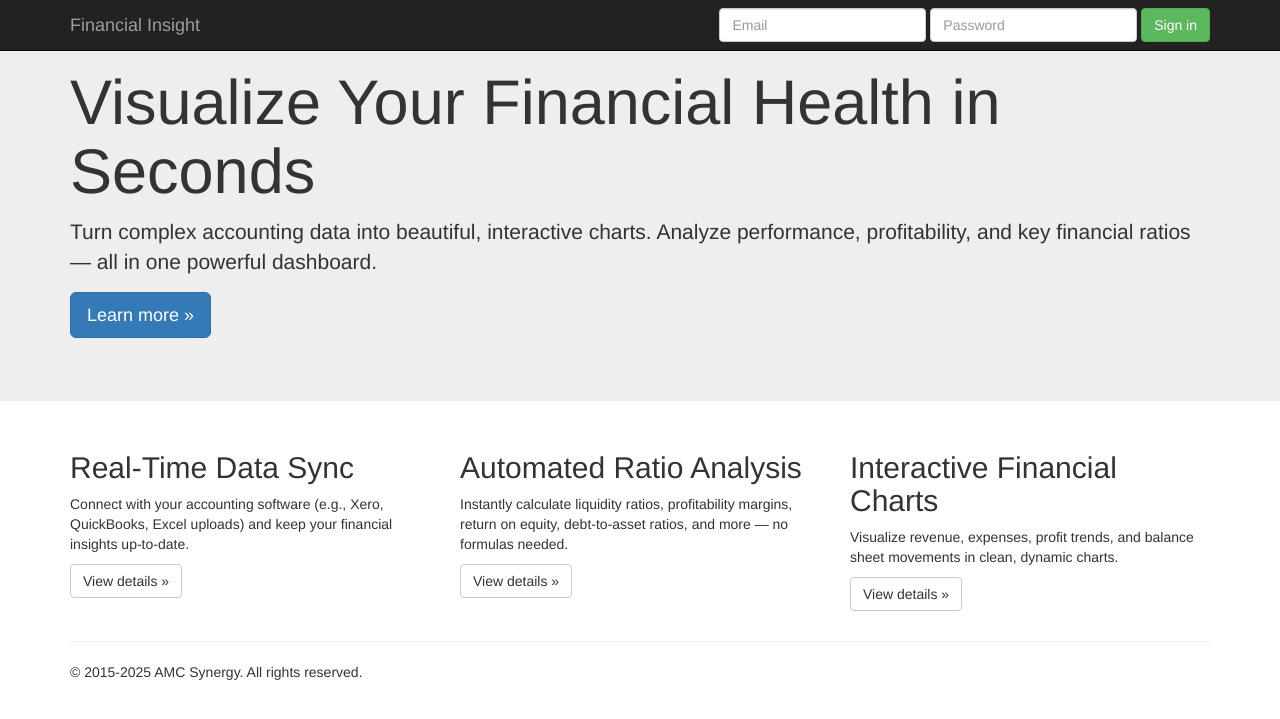
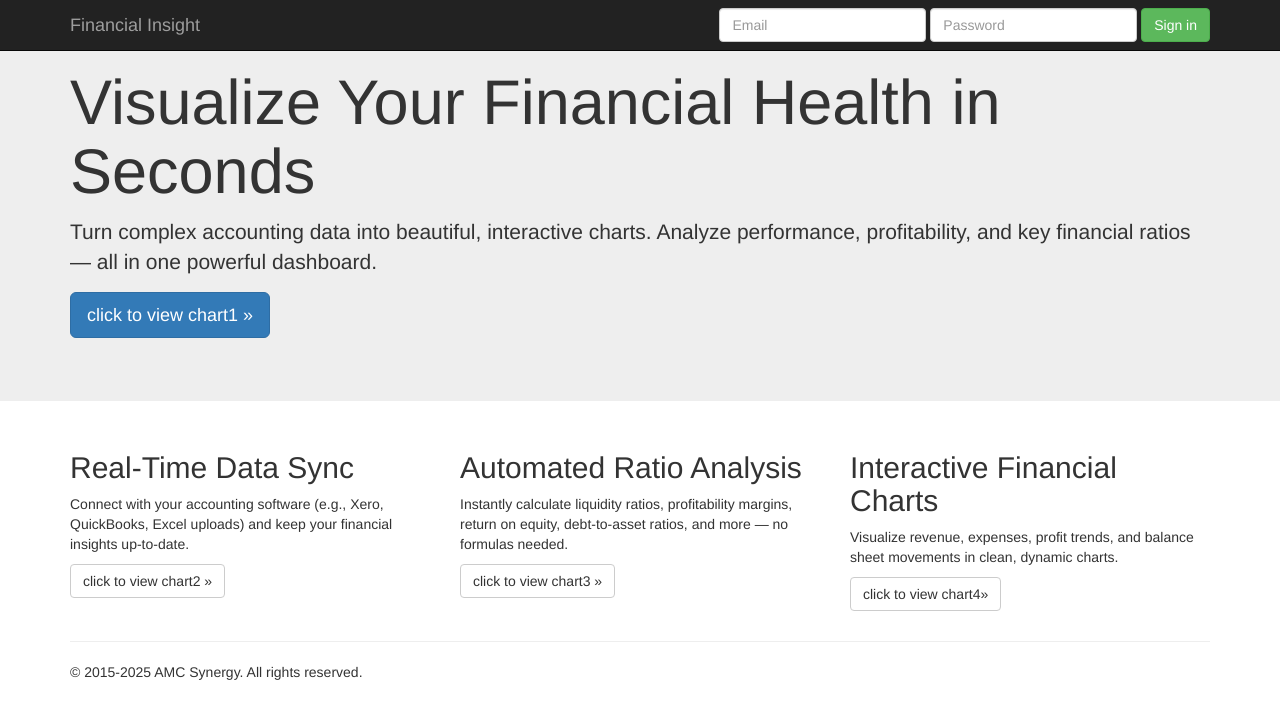
Before and after one commit to alangoh91/Test_Chart, a Flask app: page / in a window 1280 px wide. Shown: the top 719 px of the page. Run offline with Flask 3, Linux system fonts and the light colour scheme; some libraries are stand-ins or nearby versions.

Commit message:
Update base.html

```diff
--- a/templates/base.html
+++ b/templates/base.html
@@ -49,7 +49,7 @@
       <div class="container">
         <h1>Visualize Your Financial Health in Seconds</h1>
         <p>Turn complex accounting data into beautiful, interactive charts. Analyze performance, profitability, and key financial ratios — all in one powerful dashboard.</p>
-        <p><a class="btn btn-primary btn-lg" href="#" role="button">Learn more »</a></p>
+        <p><a class="btn btn-primary btn-lg" href="/revenue_growth" role="button">click to view chart1 »</a></p>
       </div>
     </div>
 
@@ -59,17 +59,17 @@
         <div class="col-md-4">
           <h2>Real-Time Data Sync</h2>
           <p>Connect with your accounting software (e.g., Xero, QuickBooks, Excel uploads) and keep your financial insights up-to-date. </p>
-          <p><a class="btn btn-default" href="#" role="button">View details »</a></p>
+          <p><a class="btn btn-default" href="/audit_risk" role="button">click to view chart2 »</a></p>
         </div>
         <div class="col-md-4">
           <h2>Automated Ratio Analysis</h2>
           <p>Instantly calculate liquidity ratios, profitability margins, return on equity, debt-to-asset ratios, and more — no formulas needed. </p>
-          <p><a class="btn btn-default" href="/bar" role="button">View details »</a></p>
+          <p><a class="btn btn-default" href="/bar" role="button">click to view chart3 »</a></p>
        </div>
         <div class="col-md-4">
           <h2>Interactive Financial Charts</h2>
           <p>Visualize revenue, expenses, profit trends, and balance sheet movements in clean, dynamic charts. </p>
-          <p><a class="btn btn-default" href="/chart" role="button">View details »</a></p>
+          <p><a class="btn btn-default" href="/chart" role="button">click to view chart4»</a></p>
         </div>
       </div>
 
```
